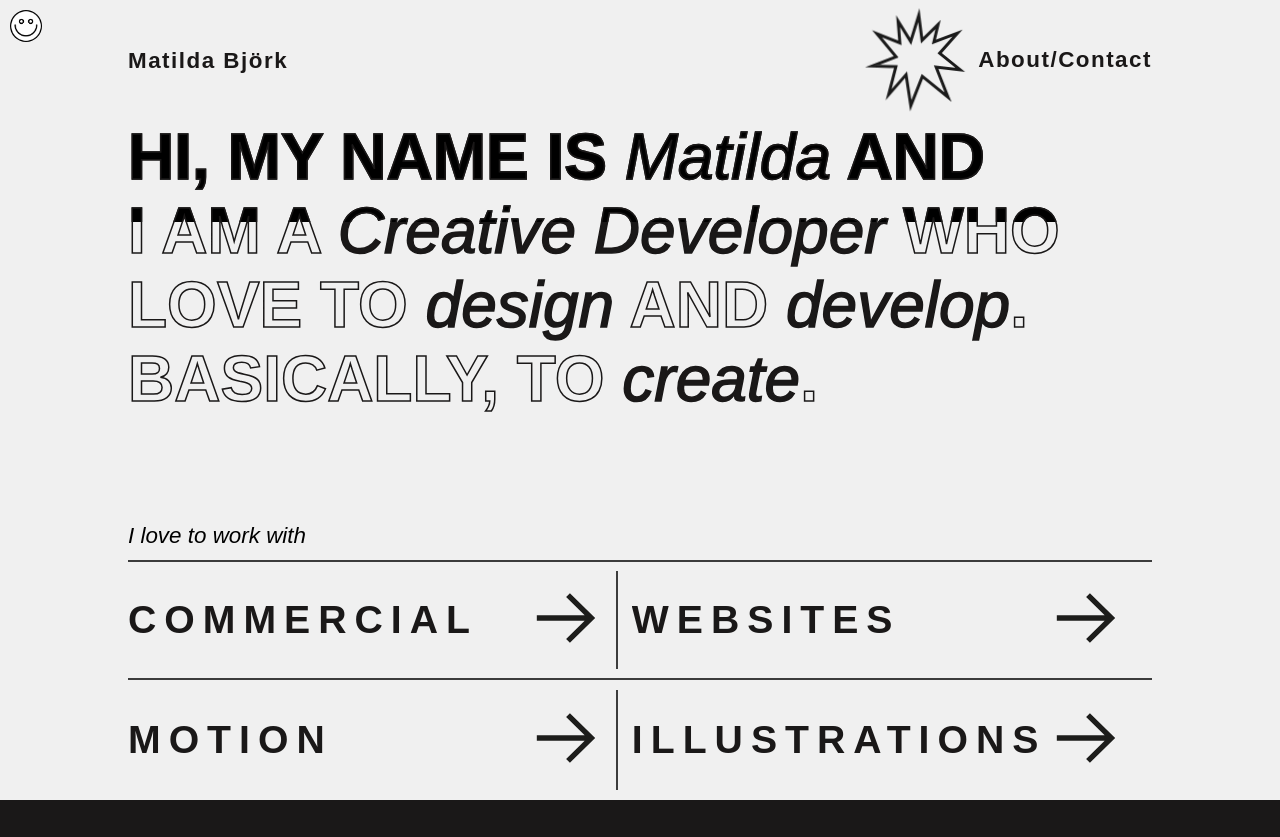
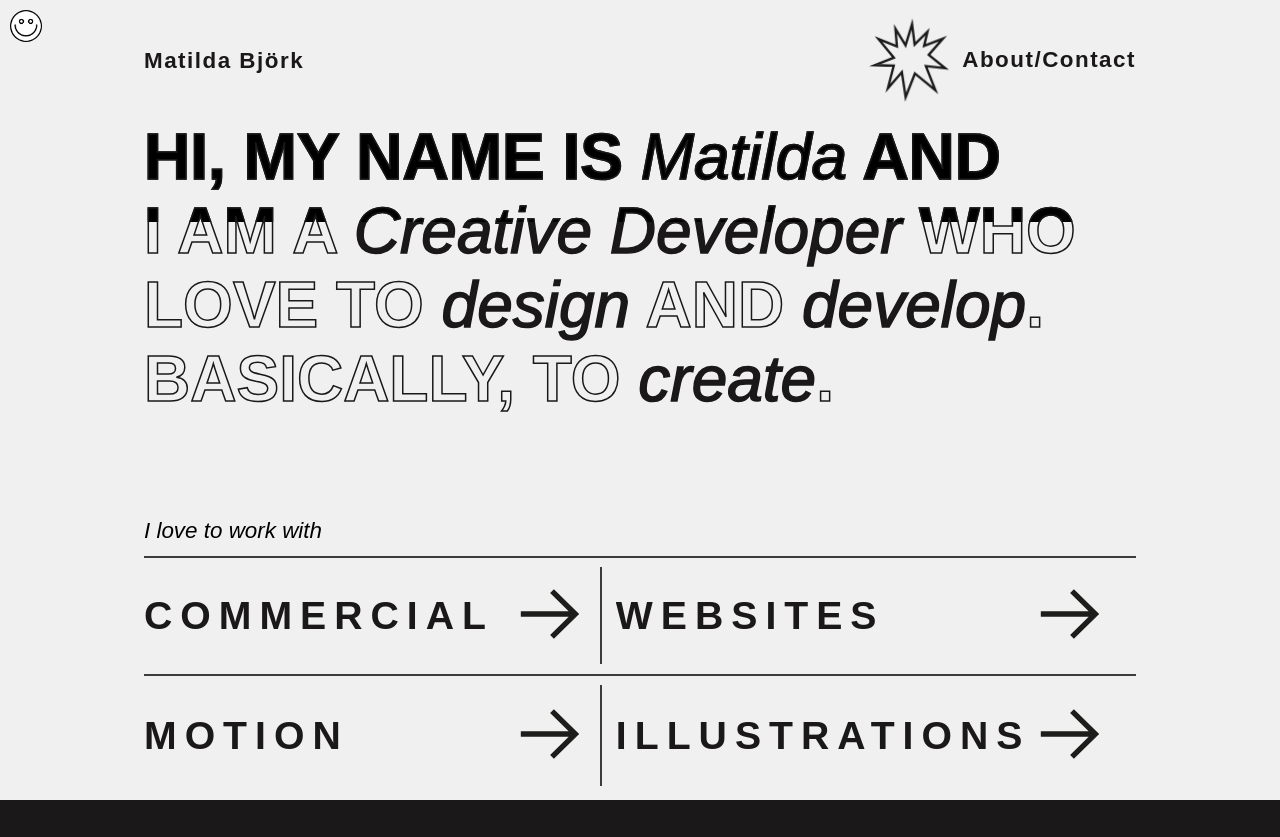
Before and after one commit to MatildaBjorken/ReactPortfolio, a Gatsby site: page / in a window 1280 px wide. After the commit the page ends 800 px from the top, so only its background shows below. Built offline with nearby package versions, Linux system fonts and the light colour scheme; Gatsby itself is replaced by a stand-in of ours; a web font is replaced by a local one.

Commit message:
changed margins

```diff
--- a/package.json
+++ b/package.json
@@ -15,6 +15,7 @@
     "gatsby-plugin-sharp": "^2.14.1",
     "gatsby-source-filesystem": "^2.11.0",
     "gatsby-transformer-sharp": "^2.12.0",
+    "gsap": "^3.11.4",
     "prop-types": "^15.7.2",
     "react": "^16.12.0",
     "react-dom": "^16.12.0",
--- a/src/components/header.scss
+++ b/src/components/header.scss
@@ -42,9 +42,9 @@
   font-size: 2rem;
 
   img {
-    width: 4vw;
+    width: 5rem;
     margin-right: 1vw;
-    width: 100px;
+    // width: 100px;
     animation: rotation 10s infinite linear;
   }
 }
--- a/src/components/landingPage.scss
+++ b/src/components/landingPage.scss
@@ -10,7 +10,7 @@
   display: flex;
   flex-direction: column;
   justify-content: space-between;
-  height: 85vh;
+  height: auto;
 
   @media only screen and (max-width: 992px) {
     height: auto;
@@ -24,31 +24,8 @@
     outline: 0.3px transparent;
     -webkit-text-stroke: 1.5px #1a1818;
 
-    @media only screen and (max-width: 1292px) {
-      width: 85%;
-    }
-
-    @media only screen and (max-width: 992px) {
-      width: 90%;
-    }
-    @media only screen and (max-width: 880px) {
-      width: 95%;
-    }
-
-    @media only screen and (max-width: 800px) {
-      width: 85%;
-    }
-
     @media only screen and (max-width: 800px) {
       -webkit-text-stroke: 1px #1a1818;
-    }
-
-    @media only screen and (max-width: 650px) {
-      width: 90%;
-    }
-
-    @media only screen and (max-width: 550px) {
-      width: 85%;
     }
   }
 
--- a/src/components/layout.css
+++ b/src/components/layout.css
@@ -53,8 +53,8 @@
   font-family: aktiv-grotesk-thin, sans-serif;
   font-style: normal;
   font-weight: 200;
-  margin-left: 8em;
-  margin-right: 8em;
+  margin-left: 9em;
+  margin-right: 9em;
   background-color: #f0f0f0;
 }
 
@@ -238,7 +238,7 @@
 @media only screen and (max-width: 1192px) {
 }
 
-@media only screen and (max-width: 992px) {
+@media only screen and (max-width: 1192px) {
   body {
     margin-left: 2em;
     margin-right: 2em;
```
Also changed, not shown: 1 other file.
